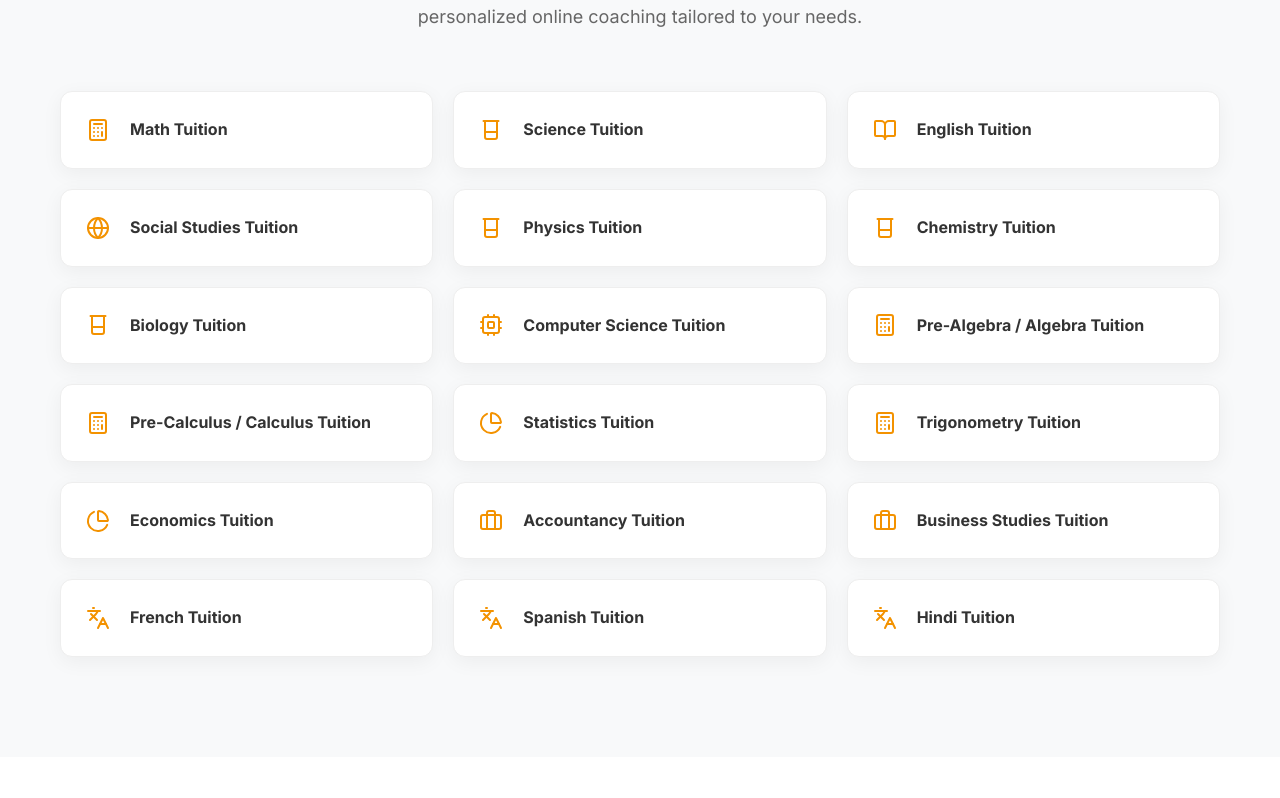
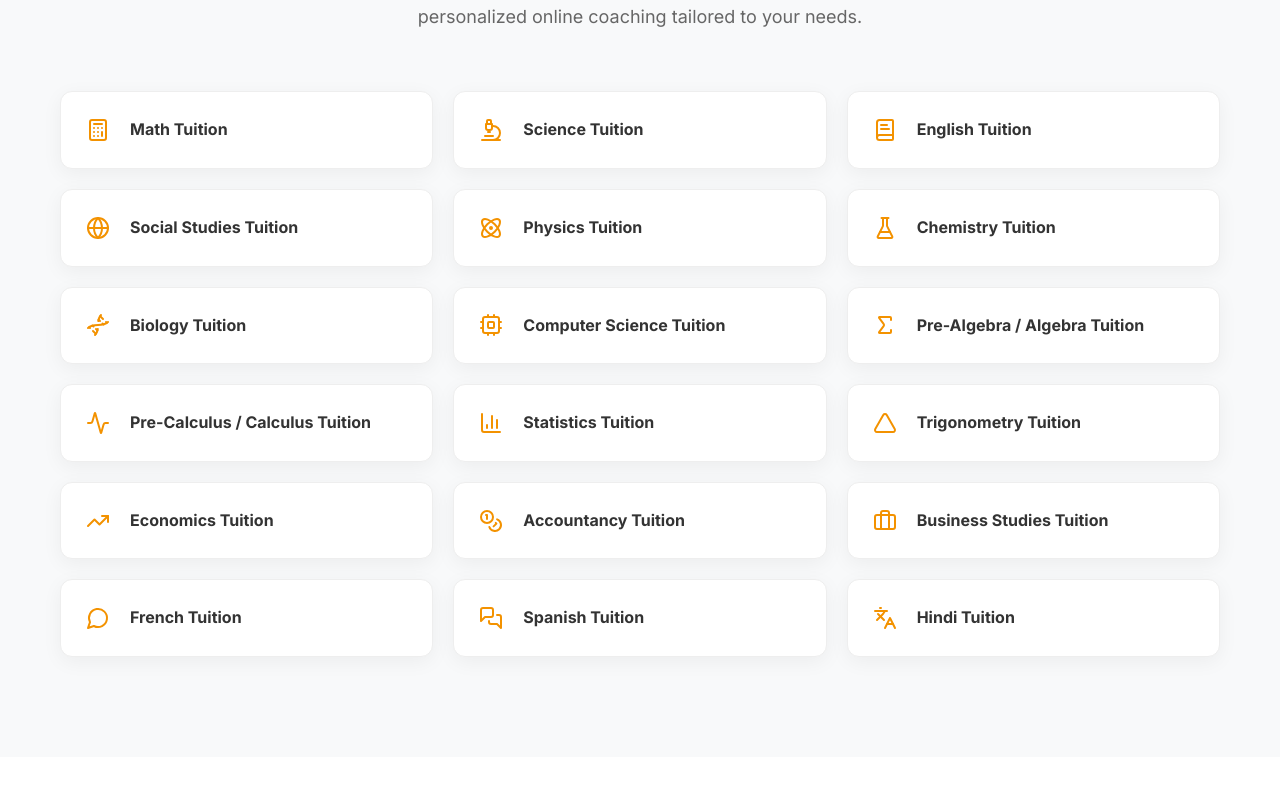
Before and after one commit to coderoom-spec/tutionbees_website, a React (Vite) app: page / in a window 1280 px wide. Shown: the part 4982-5780 px from the top of the page. Built offline with nearby package versions, Linux system fonts and the light colour scheme.

Commit message:
updated icons

```diff
--- a/src/components/ExamsSection.jsx
+++ b/src/components/ExamsSection.jsx
@@ -1,6 +1,9 @@
 import React from 'react';
 import { motion } from 'framer-motion';
-import { Award, ClipboardCheck, GraduationCap, CheckCircle } from 'lucide-react';
+import {
+    Award, ClipboardCheck, GraduationCap, CheckCircle, BookOpen,
+    Medal, School, Library, FileDigit, Globe2, Quote, HeartPulse
+} from 'lucide-react';
 import { Link } from 'react-router-dom';
 
 const examsList = [
@@ -8,14 +11,14 @@ const examsList = [
     { title: "SAT Exam", icon: <GraduationCap size={32} />, path: "/exams/sat" },
     { title: "ACT Exam", icon: <ClipboardCheck size={32} />, path: "/exams/act" },
     { title: "AP TESTS", icon: <CheckCircle size={32} />, path: "/exams/ap" },
-    { title: "SSAT EXAM", icon: <Award size={32} />, path: "/exams/ssat" },
-    { title: "11 + EXAM", icon: <GraduationCap size={32} />, path: "/exams/11-plus" },
-    { title: "13 + EXAM", icon: <GraduationCap size={32} />, path: "/exams/13-plus" },
-    { title: "NAPLAN", icon: <ClipboardCheck size={32} />, path: "/exams/naplan" },
-    { title: "IELTS", icon: <GraduationCap size={32} />, path: "/exams/ielts" },
-    { title: "TOEFL", icon: <GraduationCap size={32} />, path: "/exams/toefl" },
-    { title: "NEET", icon: <Award size={32} />, path: "/exams/neet" },
-    { title: "JEE", icon: <Award size={32} />, path: "/exams/jee" },
+    { title: "SSAT EXAM", icon: <Medal size={32} />, path: "/exams/ssat" },
+    { title: "11 + EXAM", icon: <School size={32} />, path: "/exams/11-plus" },
+    { title: "13 + EXAM", icon: <Library size={32} />, path: "/exams/13-plus" },
+    { title: "NAPLAN", icon: <FileDigit size={32} />, path: "/exams/naplan" },
+    { title: "IELTS", icon: <Globe2 size={32} />, path: "/exams/ielts" },
+    { title: "TOEFL", icon: <Quote size={32} />, path: "/exams/toefl" },
+    { title: "NEET", icon: <HeartPulse size={32} />, path: "/exams/neet" },
+    { title: "JEE", icon: <BookOpen size={32} />, path: "/exams/jee" },
 ];
 
 const ExamsSection = () => {
--- a/src/components/OurSubjects.jsx
+++ b/src/components/OurSubjects.jsx
@@ -1,26 +1,30 @@
 import React from 'react';
 import { motion } from 'framer-motion';
-import { BookOpen, Calculator, Beaker, Globe, Languages, Cpu, PieChart, Briefcase } from 'lucide-react';
+import {
+    Calculator, Microscope, BookText, Globe, Atom, FlaskConical, Dna, Cpu,
+    Sigma, Activity, BarChart3, Triangle, TrendingUp, Coins, Briefcase,
+    MessageCircle, MessagesSquare, Languages
+} from 'lucide-react';
 import { Link } from 'react-router-dom';
 
 const subjectsList = [
     { title: "Math Tuition", icon: <Calculator size={24} />, path: "/subjects/math" },
-    { title: "Science Tuition", icon: <Beaker size={24} />, path: "/subjects/science" },
-    { title: "English Tuition", icon: <BookOpen size={24} />, path: "/subjects/english" },
+    { title: "Science Tuition", icon: <Microscope size={24} />, path: "/subjects/science" },
+    { title: "English Tuition", icon: <BookText size={24} />, path: "/subjects/english" },
     { title: "Social Studies Tuition", icon: <Globe size={24} />, path: "/subjects/social-studies" },
-    { title: "Physics Tuition", icon: <Beaker size={24} />, path: "/subjects/physics" },
-    { title: "Chemistry Tuition", icon: <Beaker size={24} />, path: "/subjects/chemistry" },
-    { title: "Biology Tuition", icon: <Beaker size={24} />, path: "/subjects/biology" },
+    { title: "Physics Tuition", icon: <Atom size={24} />, path: "/subjects/physics" },
+    { title: "Chemistry Tuition", icon: <FlaskConical size={24} />, path: "/subjects/chemistry" },
+    { title: "Biology Tuition", icon: <Dna size={24} />, path: "/subjects/biology" },
     { title: "Computer Science Tuition", icon: <Cpu size={24} />, path: "/subjects/computer-science" },
-    { title: "Pre-Algebra / Algebra Tuition", icon: <Calculator size={24} />, path: "/subjects/pre-algebra-algebra" },
-    { title: "Pre-Calculus / Calculus Tuition", icon: <Calculator size={24} />, path: "/subjects/pre-calculus-calculus" },
-    { title: "Statistics Tuition", icon: <PieChart size={24} />, path: "/subjects/statistics" },
-    { title: "Trigonometry Tuition", icon: <Calculator size={24} />, path: "/subjects/trigonometry" },
-    { title: "Economics Tuition", icon: <PieChart size={24} />, path: "/subjects/economics" },
-    { title: "Accountancy Tuition", icon: <Briefcase size={24} />, path: "/subjects/accountancy" },
+    { title: "Pre-Algebra / Algebra Tuition", icon: <Sigma size={24} />, path: "/subjects/pre-algebra-algebra" },
+    { title: "Pre-Calculus / Calculus Tuition", icon: <Activity size={24} />, path: "/subjects/pre-calculus-calculus" },
+    { title: "Statistics Tuition", icon: <BarChart3 size={24} />, path: "/subjects/statistics" },
+    { title: "Trigonometry Tuition", icon: <Triangle size={24} />, path: "/subjects/trigonometry" },
+    { title: "Economics Tuition", icon: <TrendingUp size={24} />, path: "/subjects/economics" },
+    { title: "Accountancy Tuition", icon: <Coins size={24} />, path: "/subjects/accountancy" },
     { title: "Business Studies Tuition", icon: <Briefcase size={24} />, path: "/subjects/business-studies" },
-    { title: "French Tuition", icon: <Languages size={24} />, path: "/subjects/french" },
-    { title: "Spanish Tuition", icon: <Languages size={24} />, path: "/subjects/spanish" },
+    { title: "French Tuition", icon: <MessageCircle size={24} />, path: "/subjects/french" },
+    { title: "Spanish Tuition", icon: <MessagesSquare size={24} />, path: "/subjects/spanish" },
     { title: "Hindi Tuition", icon: <Languages size={24} />, path: "/subjects/hindi" },
 ];
 
```
